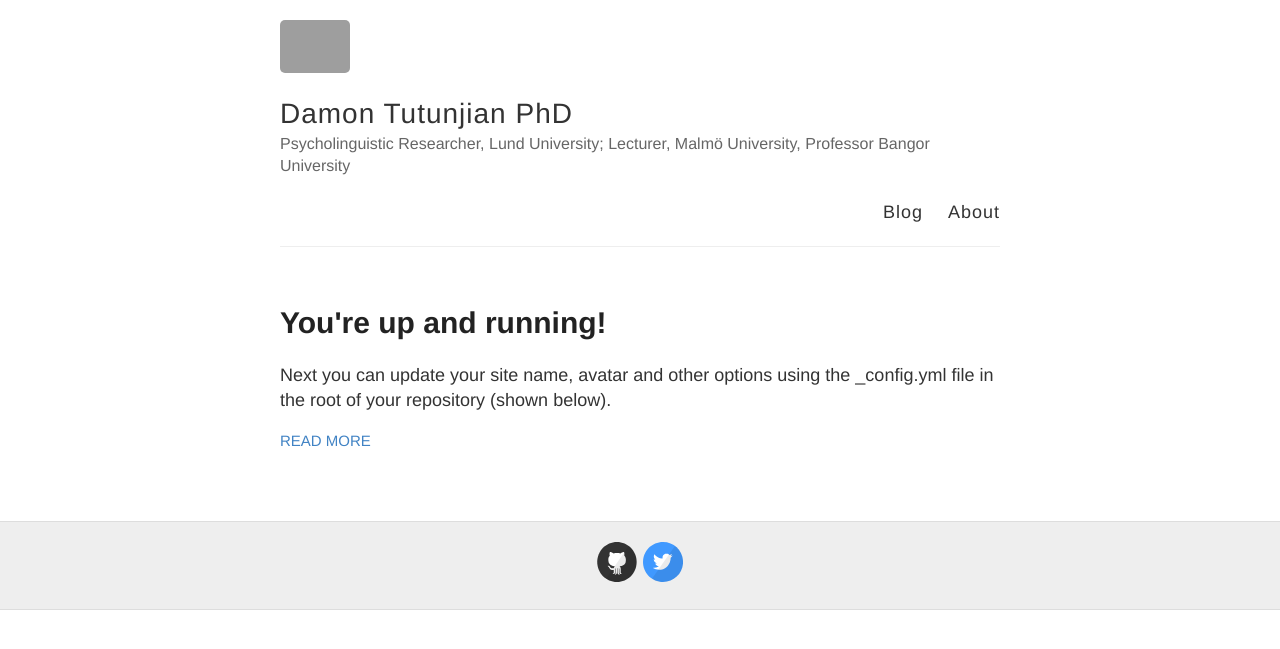
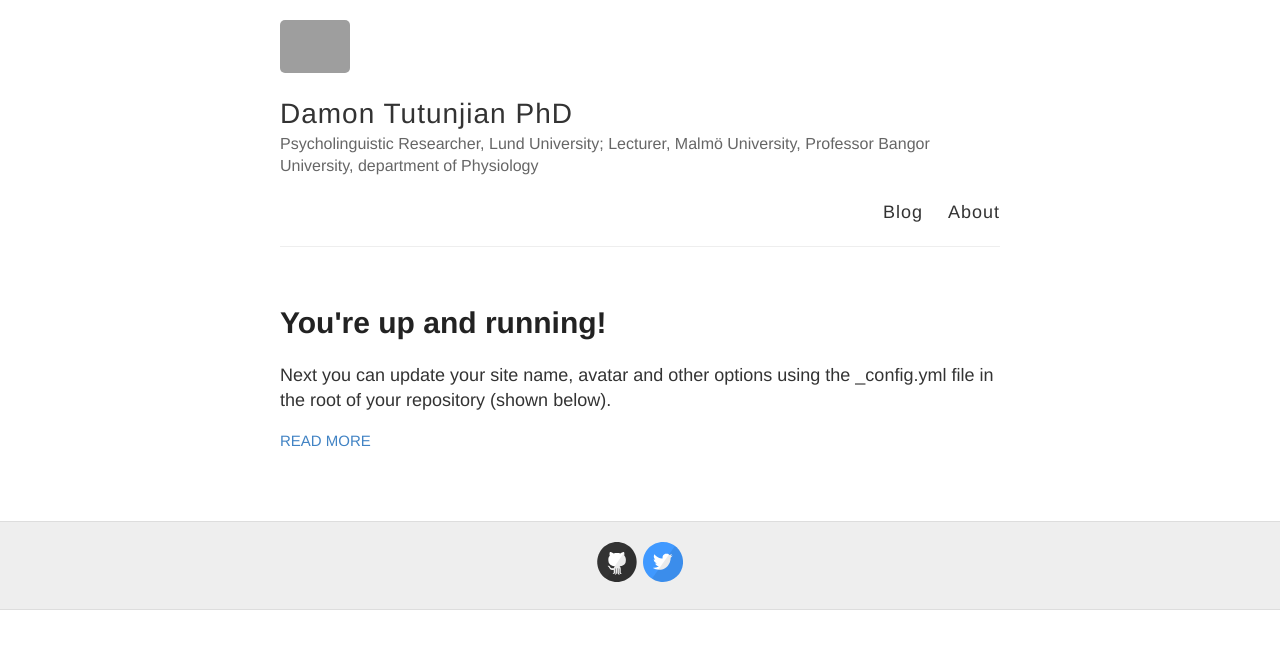
Before and after one commit to snkyflt/snkyflt.github.io, a Jekyll site: the page built from index.html, in a window 1280 px wide. Shown: the top 649 px of the page. Built offline with Jekyll 4.4.1, drawn with Linux system fonts in a browser that asks for light colours; grey boxes are pictures that could not be loaded.

Commit message:
last change

```diff
--- a/_config.yml
+++ b/_config.yml
@@ -6,7 +6,7 @@
 name: Damon Tutunjian PhD
 
 # Short bio or description (displayed in the header)
-description: Psycholinguistic Researcher, Lund University; Lecturer, Malmö University, Professor Bangor University
+description: Psycholinguistic Researcher, Lund University; Lecturer, Malmö University, Professor Bangor University, department of Physiology
 
 # URL of your avatar or profile pic (you could use your GitHub profile pic)
 avatar: https://raw.githubusercontent.com/barryclark/jekyll-now/master/images/jekyll-logo.png
```
